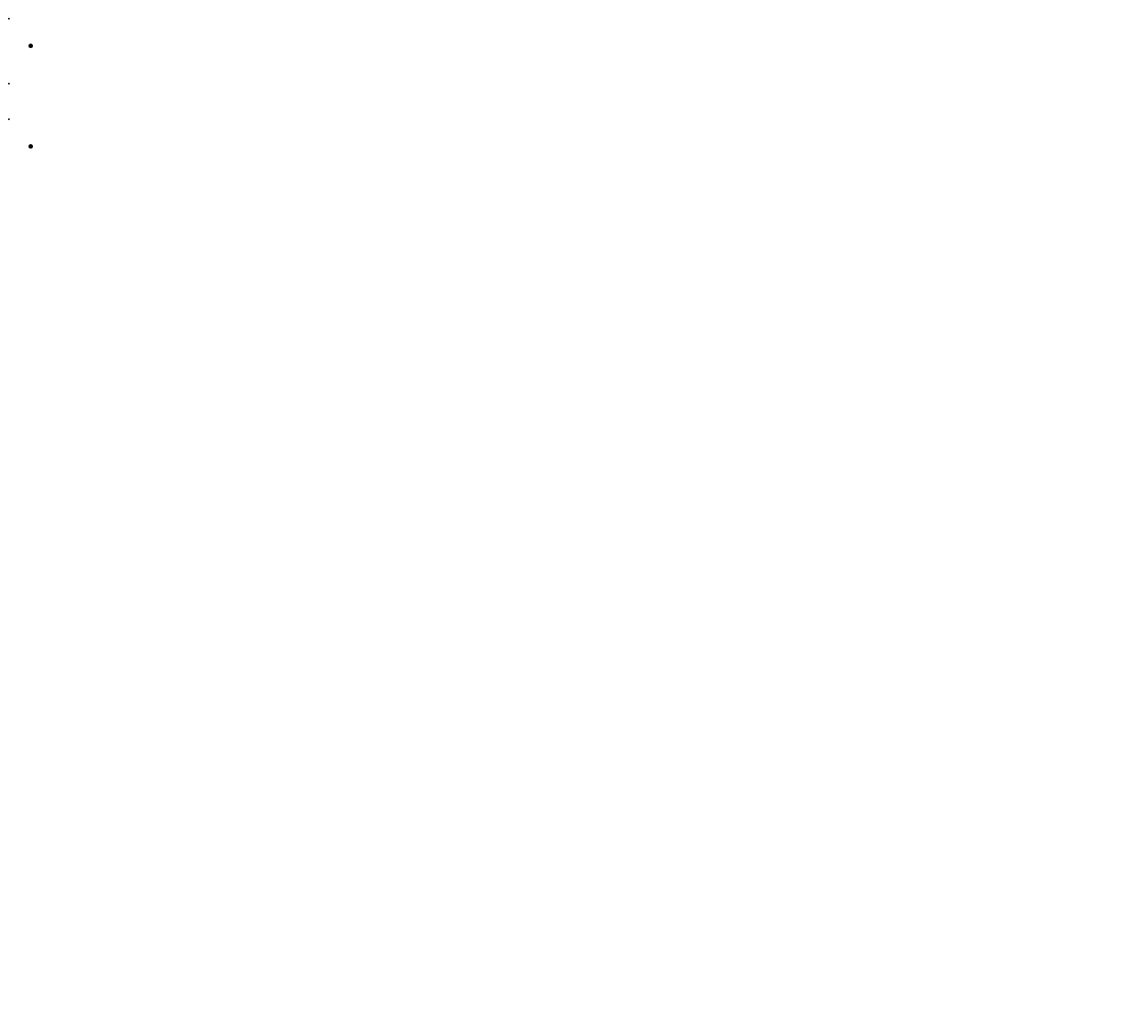
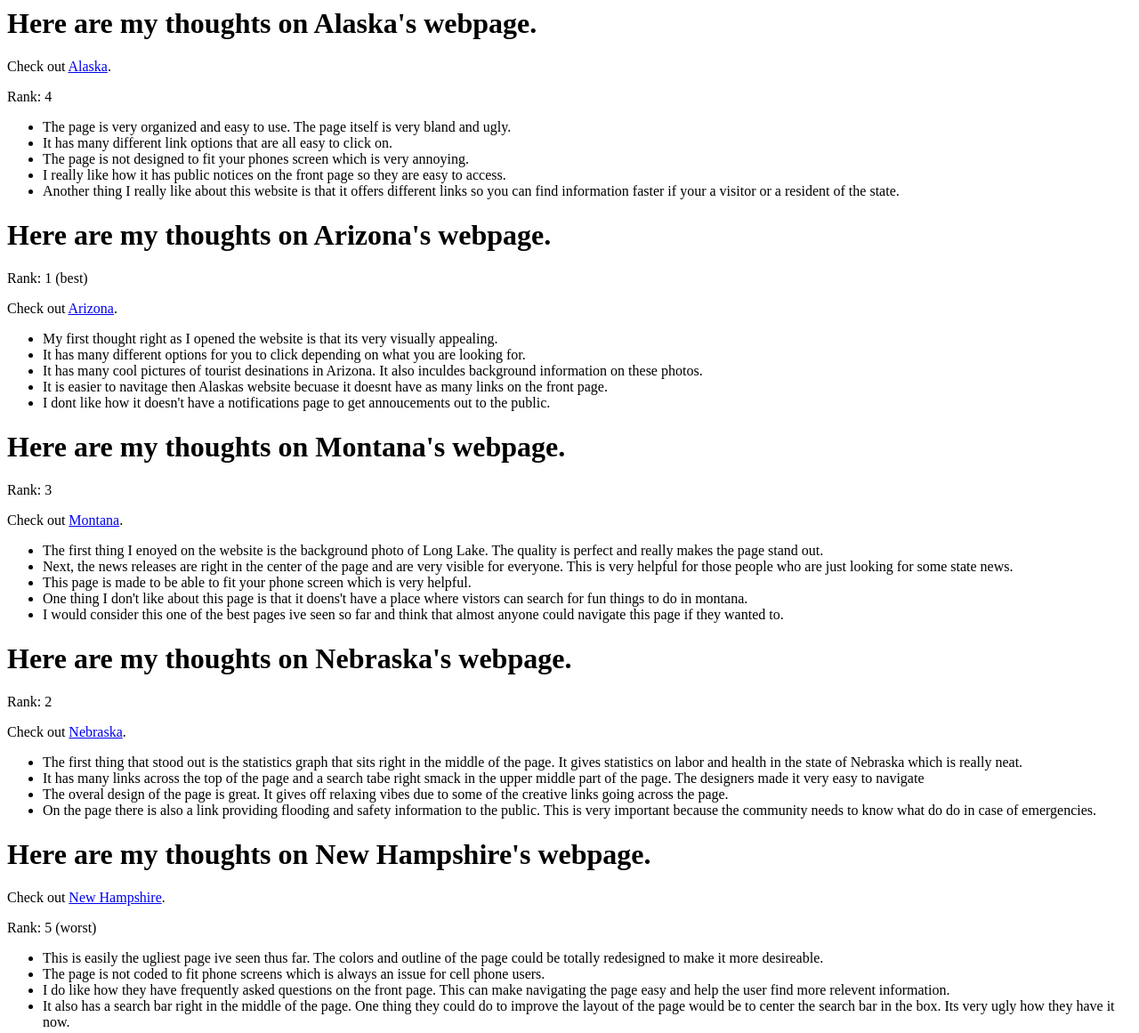
Before and after one commit to ClarkJacob/clarkjacob.github.io, a plain HTML site: page state.html in a window 1280 px wide. Shown: the whole page at 89% size. Before the commit the page ends 800 px from the top, so only its background shows below. Drawn offline with Linux system fonts and the light colour scheme.

Commit message:
Add files via upload

```diff
--- a/state.html
+++ b/state.html
@@ -2,36 +2,40 @@
 
 <head>
 
-	<title></title>
+	<title>State Webpage Assignmnet</title>
 
 </head>
 
 <body>
 
-	<h1></h1>
+
+	<h1>Here are my thoughts on Alaska's webpage.</h1>
 
 
+	<p>Check out <a href="https://alaska.gov/" target="_new" title="Alaska"> Alaska</a>.</p>
 
-
-
-	<p></a>.</p>
-
-
-
-	<p> </p>
+	<p> Rank: 4 </p>
 
 	<ul>
 
-		<li>
+		<li>The page is very organized and easy to use. The page itself is very bland and ugly. </li>
+
+		<li>It has many different link options that are all easy to click on.</li>
+
+		<li>The page is not designed to fit your phones screen which is very annoying.</li>
+
+		<li> I really like how it has public notices on the front page so they are easy to access. </li>
+		<li> Another thing I really like about this website is that it offers different links so you can find information faster if your a visitor or a resident of the state. </li>
+
 	</ul>
 
 
 
-	<h1></h1>
+	<h1>Here are my thoughts on Arizona's webpage.</h1>
 
+	<p> Rank: 1 (best)</p>
 
-
-	<p></a>.</p>
+	<p>Check out <a href="https://az.gov/" target="_new" title="Arizona"> Arizona</a>.</p>
 
 
 
@@ -41,27 +45,82 @@
 
 	<ul>
 
+		<li> My first thought right as I opened the website is that its very visually appealing.</li>
 
+		<li>It has many different options for you to click depending on what you are looking for.</li>
+
+		<li> It has many cool pictures of tourist desinations in Arizona. It also inculdes background information on these photos.</li>
+
+		<li> It is easier to navitage then Alaskas website becuase it doesnt have as many links on the front page.</li>
+
+		<li>I dont like how it doesn't have a notifications page to get annoucements out to the public.</li>
 
 	</ul>
 
 
 
-<h1></h1>
+<h1>Here are my thoughts on Montana's webpage.</h1>
+
+	<p>Rank: 3 </p>
+
+	<p>Check out <a href="https://mt.gov/" target="_new" title="Montana"> Montana</a>.</p>
+
+
+
+
+	<ul>
+
+		<li>The first thing I enoyed on the website is the background photo of Long Lake. The quality is perfect and really makes the page stand out.</li>
+
+		<li>Next, the news releases are right in the center of the page and are very visible for everyone. This is very helpful for those people who are just looking for some state news. </li>
+
+		<li>This page is made to be able to fit your phone screen which is very helpful.</li>
+		<li>One thing I don't like about this page is that it doens't have a place where vistors can search for fun things to do in montana.</li>
+		<li> I would consider this one of the best pages ive seen so far and think that almost anyone could navigate this page if they wanted to. </li>
+
+	</ul>
+
+
+<h1>Here are my thoughts on Nebraska's webpage.</h1>
+
+	<p> Rank: 2 </p>
+
+	<p>Check out <a href="https://www.nebraska.gov/" target="_new" title="Nebraska"> Nebraska</a>.</p>
+
+
+	<ul>
+
+		<li>The first thing that stood out is the statistics graph that sits right in the middle of the page. It gives statistics on labor and health in the state of Nebraska which is really neat. </li>
+
+		<li> It has many links across the top of the page and a search tabe right smack in the upper middle part of the page. The designers made it very easy to navigate</li>
+
+		<li>The overal design of the page is great. It gives off relaxing vibes due to some of the creative links going across the page.</li>
+		<li> On the page there is also a link providing flooding and safety information to the public. This is very important because the community needs to know what do do in case of emergencies.
+	</ul>
+
+
+
+<h1>Here are my thoughts on New Hampshire's webpage.</h1>
 
 
 
 
 
-	<p></a>.</p>
+	<p>Check out <a href="https://www.nh.gov/index.htm" target="_new" title="New Hampshire"> New Hampshire</a>.</p>
+
+	<p> Rank: 5 (worst) </p>
+
+	<ul>
+
+		<li>This is easily the ugliest page ive seen thus far. The colors and outline of the page could be totally redesigned to make it more desireable. </li>
+
+		<li>The page is not coded to fit phone screens which is always an issue for cell phone users.</li>
+
+		<li>I do like how they have frequently asked questions on the front page. This can make navigating the page easy and help the user find more relevent information.  </li>
+		<li>It also has a search bar right in the middle of the page. One thing they could do to improve the layout of the page would be to center the search bar in the box. Its very ugly how they have it now.
 
 
 
-	<p> </p>
-
-	<ul>
-
-		<li>
 
 	</ul>
 
```
